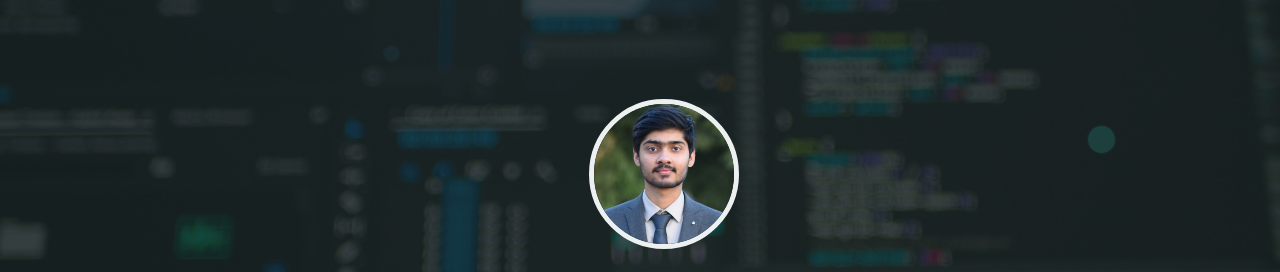
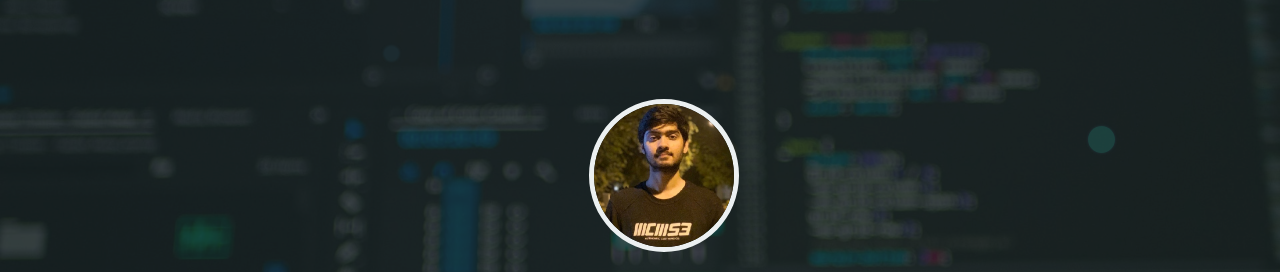
Before and after one commit to zainulabideen1122/zain_test, a plain HTML site: page index.html in a window 1280 px wide. Shown: the part 418-690 px from the top of the page. Drawn offline with nearby package versions, Linux system fonts and the light colour scheme; files that its build step writes are made by us from their sources; files whose address does not match are found by name; a web font is replaced by a local one.

Commit message:
Update index.html

```diff
--- a/index.html
+++ b/index.html
@@ -1,7 +1,7 @@
 <!DOCTYPE html>
 <html>
 <head>
-	<title>Zain Ul Abideen</title>
+	<title>Zain</title>
 	<meta name="viewport" content="width=device-width, initial-scale=1.0">
 
 	<link rel="stylesheet" type="text/css"  href="style.css">
@@ -113,7 +113,7 @@
 		<span class="bg_Anim four"></span>
 
 		<section class="my_bio">
-			<img class="myPic" src="public/my_pic_1.JPG" alt="My-Picture" width="140px">
+			<img class="myPic" src="public/my_pic_2.jpeg" alt="My-Picture" width="140px">
 			<h1>I'm Zain</h1>
 				<main class="textChangeAnim">
 					<span
```
